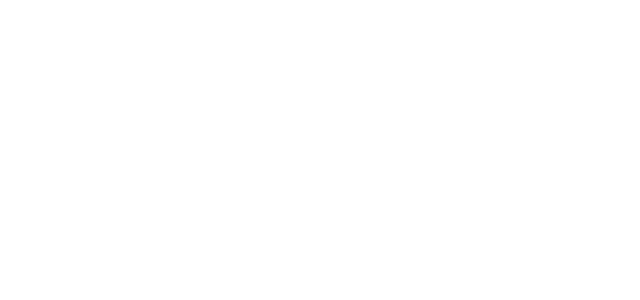
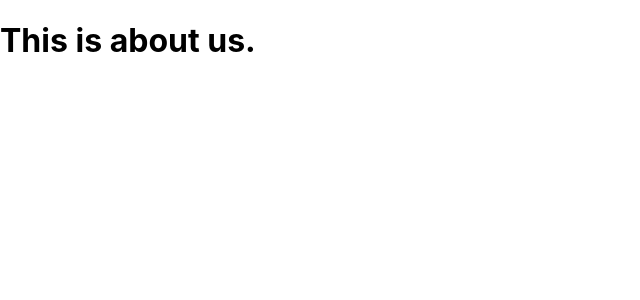
Before and after one commit to mukulstack/Pawsitive-choice, a React (Create React App) app in the folder frontend-pawsitive/: page /about in a window 1280 px wide. Before the commit this address had no page. Shown: the top 300 px of the page, without its empty margins (0-640 px from the left). Built offline with nearby package versions, Linux system fonts and the light colour scheme.

Commit message:
Created about page - sofia

```diff
--- a/frontend-pawsitive/src/App.js
+++ b/frontend-pawsitive/src/App.js
@@ -2,9 +2,11 @@
 import { BrowserRouter as Router, Route, Routes } from 'react-router-dom';
 import './App.css';
 
+// Importing Pages
 import Homepage from './pages/HomePage';
 import LoginPage from './pages/LoginPage';
 import SignupPage from './pages/SignupPage';
+import AboutUs from './pages/AboutUs';
 
 function App() {
   return (
@@ -13,6 +15,7 @@
         <Route path="/" element={<Homepage />} />
         <Route path="/login" element={<LoginPage />} />
         <Route path="/signup" element={<SignupPage />} />
+        <Route path="/about" element={<AboutUs />} />
       </Routes>
     </Router>
   );
--- /dev/null
+++ b/frontend-pawsitive/src/pages/AboutUs.js
@@ -0,0 +1,9 @@
+import React from "react";
+
+function AboutUs(){
+    return (
+        <h1>This is about us.</h1>
+    );
+}
+
+export default AboutUs;
```
Also changed, not shown: 2 other files (tests, documents, lock files or other folders).
